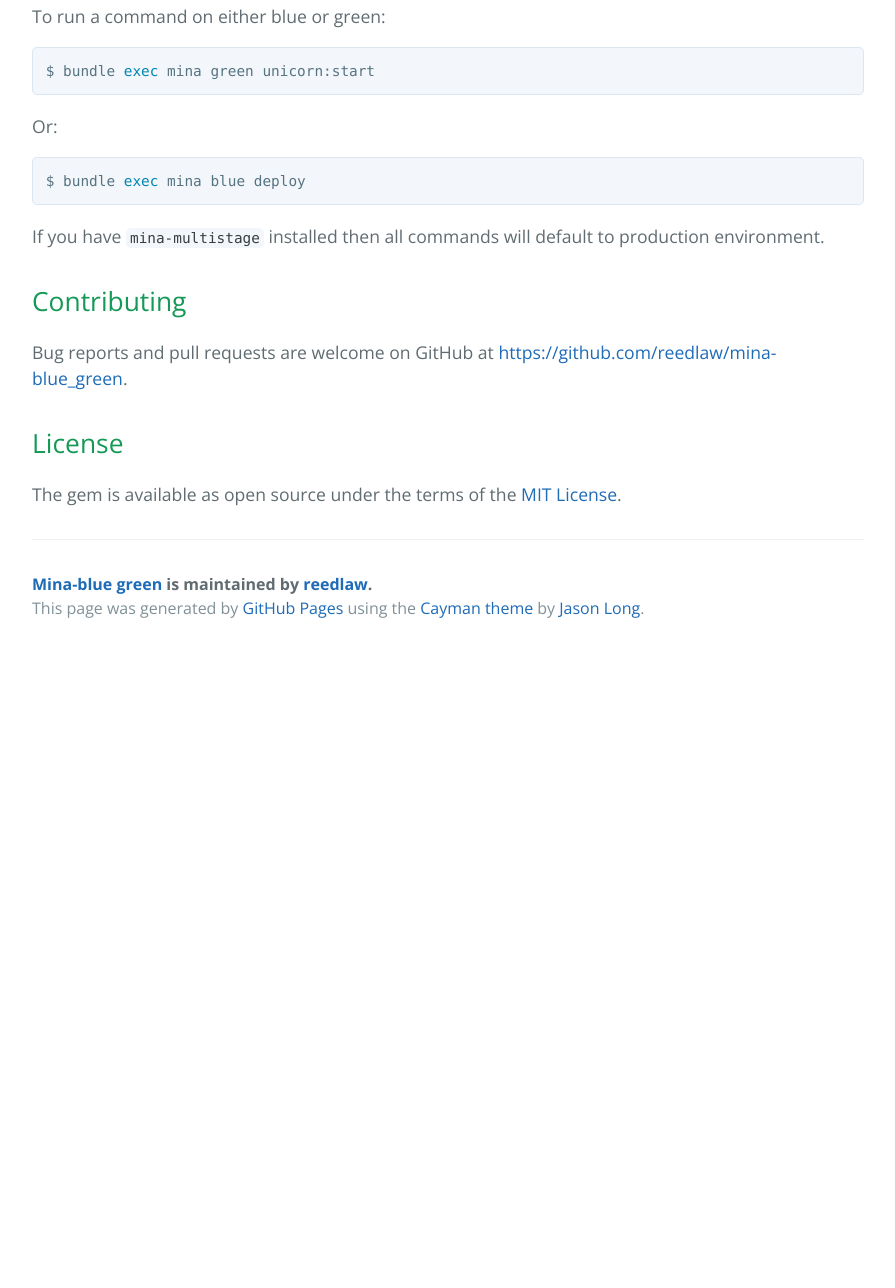
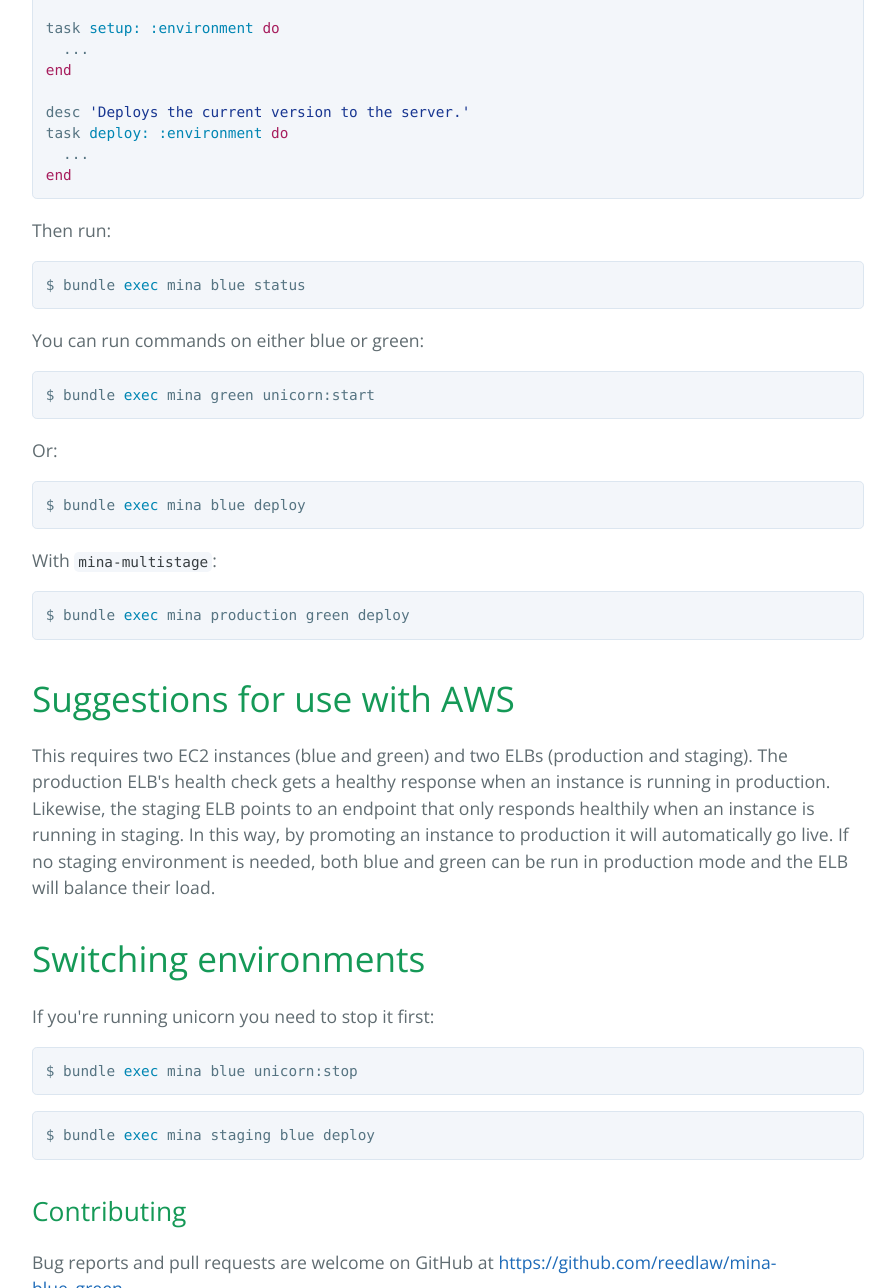
Before and after one commit to sdwarak/mina-blue_green, a plain HTML site: page index.html in a window 1280 px wide. Shown: the part 1512-2800 px from the top of the page, without its empty margins (192-1087 px from the left). Before the commit the page ends 2164 px from the top, so only its background shows below. Drawn offline with nearby package versions, Linux system fonts and the light colour scheme.

Commit message:
Create gh-pages branch via GitHub

```diff
--- a/index.html
+++ b/index.html
@@ -22,7 +22,9 @@
       <h1>
 <a id="modules-bluegreen" class="anchor" href="#modules-bluegreen" aria-hidden="true"><span aria-hidden="true" class="octicon octicon-link"></span></a>Modules: BlueGreen</h1>
 
-<p>Mina module for <a href="http://martinfowler.com/bliki/BlueGreenDeployment.html">Blue Green Deployment</a>.</p>
+<p><a href="https://badge.fury.io/rb/mina-blue_green"><img src="https://badge.fury.io/rb/mina-blue_green.svg" alt="Gem Version"></a></p>
+
+<p><a href="https://github.com/mina-deploy/mina">Mina</a> module for <a href="http://martinfowler.com/bliki/BlueGreenDeployment.html">Blue Green Deployment</a>.</p>
 
 <h2>
 <a id="installation" class="anchor" href="#installation" aria-hidden="true"><span aria-hidden="true" class="octicon octicon-link"></span></a>Installation</h2>
@@ -64,9 +66,9 @@ task <span class="pl-c1">deploy:</span> <span class="pl-c1">:environment</span>
 
 <p>Then run:</p>
 
-<div class="highlight highlight-source-shell"><pre>$ bundle <span class="pl-c1">exec</span> mina blue_green</pre></div>
+<div class="highlight highlight-source-shell"><pre>$ bundle <span class="pl-c1">exec</span> mina blue status</pre></div>
 
-<p>To run a command on either blue or green:</p>
+<p>You can run commands on either blue or green:</p>
 
 <div class="highlight highlight-source-shell"><pre>$ bundle <span class="pl-c1">exec</span> mina green unicorn:start</pre></div>
 
@@ -74,7 +76,23 @@ task <span class="pl-c1">deploy:</span> <span class="pl-c1">:environment</span>
 
 <div class="highlight highlight-source-shell"><pre>$ bundle <span class="pl-c1">exec</span> mina blue deploy</pre></div>
 
-<p>If you have <code>mina-multistage</code> installed then all commands will default to production environment.</p>
+<p>With <code>mina-multistage</code>:</p>
+
+<div class="highlight highlight-source-shell"><pre>$ bundle <span class="pl-c1">exec</span> mina production green deploy</pre></div>
+
+<h1>
+<a id="suggestions-for-use-with-aws" class="anchor" href="#suggestions-for-use-with-aws" aria-hidden="true"><span aria-hidden="true" class="octicon octicon-link"></span></a>Suggestions for use with AWS</h1>
+
+<p>This requires two EC2 instances (blue and green) and two ELBs (production and staging). The production ELB's health check gets a healthy response when an instance is running in production. Likewise, the staging ELB points to an endpoint that only responds healthily when an instance is running in staging. In this way, by promoting an instance to production it will automatically go live. If no staging environment is needed, both blue and green can be run in production mode and the ELB will balance their load.</p>
+
+<h1>
+<a id="switching-environments" class="anchor" href="#switching-environments" aria-hidden="true"><span aria-hidden="true" class="octicon octicon-link"></span></a>Switching environments</h1>
+
+<p>If you're running unicorn you need to stop it first:</p>
+
+<div class="highlight highlight-source-shell"><pre>$ bundle <span class="pl-c1">exec</span> mina blue unicorn:stop</pre></div>
+
+<div class="highlight highlight-source-shell"><pre>$ bundle <span class="pl-c1">exec</span> mina staging blue deploy</pre></div>
 
 <h2>
 <a id="contributing" class="anchor" href="#contributing" aria-hidden="true"><span aria-hidden="true" class="octicon octicon-link"></span></a>Contributing</h2>
```
Also changed, not shown: params.json (+7 -1 lines).
